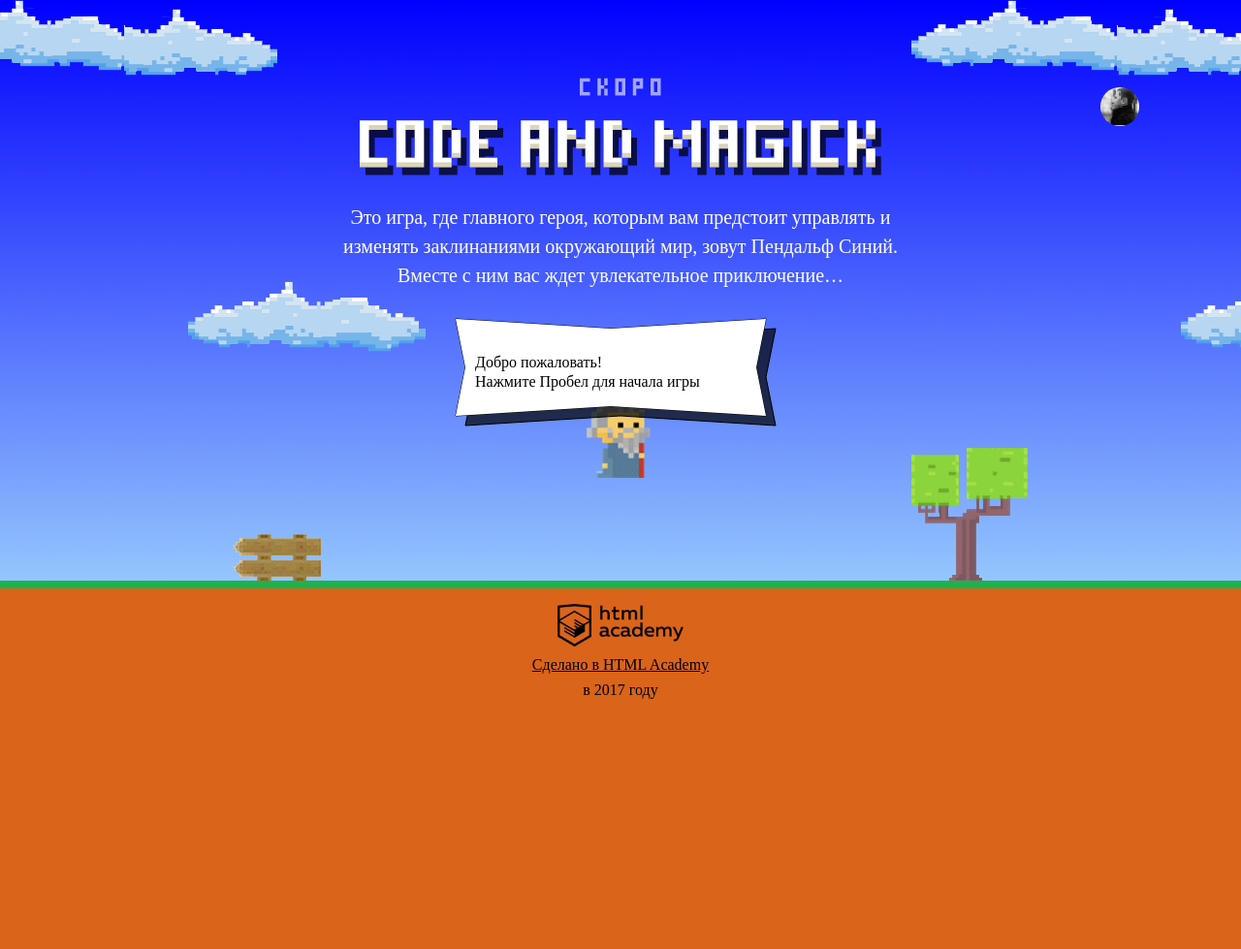
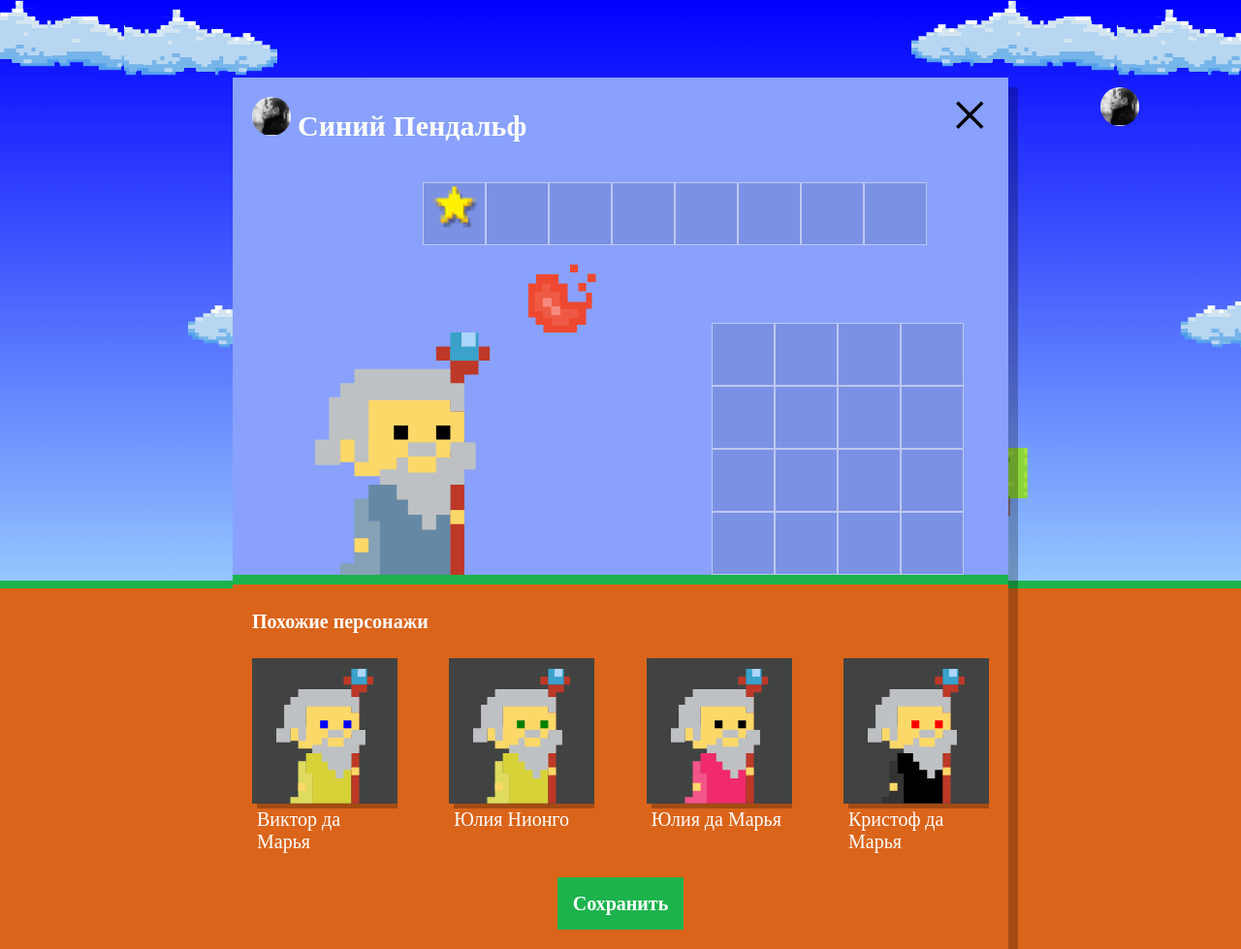
Before and after one commit to Spektorn/CodeAndMagick, a website: page index.html in a window 1280 px wide. Shown: the whole page at 97% size. Before the commit the page ends 800 px from the top, so only its background shows below. Drawn offline with Linux system fonts and the light colour scheme; a web font is replaced by a local one.

Commit message:
Генерация и отрисовка похожих магов.

```diff
--- a/index.html
+++ b/index.html
@@ -210,6 +210,7 @@
   }
 </script>
 <script src="js/stat.js"></script>
+<script src="js/setup.js"></script>
 <script src="js/game.js"></script>
 
 </body>
--- /dev/null
+++ b/js/setup.js
@@ -0,0 +1,92 @@
+'use strict';
+
+var NAME_PATTERN = [
+  'Иван',
+  'Хуан Себастьян',
+  'Мария',
+  'Кристоф',
+  'Виктор',
+  'Юлия',
+  'Люпита',
+  'Вашингтон'
+];
+var SURNAME_PATTERN = [
+  'да Марья',
+  'Верон',
+  'Мирабелла',
+  'Вальц',
+  'Онопко',
+  'Топольницкая',
+  'Нионго',
+  'Ирвинг'
+];
+var COAT_COLOR_PATTERN = [
+  'rgb(101, 137, 164)',
+  'rgb(241, 43, 107)',
+  'rgb(146, 100, 161)',
+  'rgb(56, 159, 117)',
+  'rgb(215, 210, 55)',
+  'rgb(0, 0, 0)',
+];
+var EYES_COLOR_PATTERN = [
+  'black',
+  'red',
+  'blue',
+  'yellow',
+  'green',
+];
+var WIZARDS_QUANTITY = 4;
+
+var setup = document.querySelector('.setup');
+setup.classList.remove('hidden');
+
+var getRandomInt = function (min, max) {
+  return Math.floor(Math.random() * (max - min + 1)) + min;
+};
+
+var getRandomWizards = function () {
+  var wizards = [];
+
+  for (var i = 0; i < WIZARDS_QUANTITY; i++) {
+    var newWizard = {
+      name: NAME_PATTERN[getRandomInt(0, NAME_PATTERN.length - 1)] + ' ' + SURNAME_PATTERN[getRandomInt(0, SURNAME_PATTERN.length - 1)],
+      coatColor: COAT_COLOR_PATTERN[getRandomInt(0, COAT_COLOR_PATTERN.length - 1)],
+      eyesColor: EYES_COLOR_PATTERN[getRandomInt(0, EYES_COLOR_PATTERN.length - 1)],
+    };
+
+    wizards.push(newWizard);
+  }
+
+  return wizards;
+};
+
+var wizards = getRandomWizards();
+
+var similarWizardList = setup.querySelector('.setup-similar-list');
+var similarWizardTemplate = document.querySelector('#similar-wizard-template').content.querySelector('.setup-similar-item');
+
+var renderWizard = function (wizard) {
+  var wizardElement = similarWizardTemplate.cloneNode(true);
+
+  wizardElement.querySelector('.setup-similar-label').textContent = wizard.name;
+  wizardElement.querySelector('.wizard-coat').style.fill = wizard.coatColor;
+  wizardElement.querySelector('.wizard-eyes').style.fill = wizard.eyesColor;
+
+  return wizardElement;
+};
+
+var createWizardsFragment = function () {
+  var fragment = document.createDocumentFragment();
+
+  for (var i = 0; i < wizards.length; i++) {
+    fragment.appendChild(renderWizard(wizards[i]));
+  }
+
+  return fragment;
+};
+
+var fragment = createWizardsFragment();
+
+similarWizardList.appendChild(fragment);
+
+setup.querySelector('.setup-similar').classList.remove('hidden');
--- a/js/stat.js
+++ b/js/stat.js
@@ -29,8 +29,8 @@ var getMaxElement = function (arr) {
 };
 
 var getRandomInt = function (min, max) {
-  return Math.floor(Math.random() * (max - min)) + min;
-}
+  return Math.floor(Math.random() * (max - min + 1)) + min;
+};
 
 window.renderStatistics = function (ctx, players, times) {
   renderCloud(ctx, CLOUD_X + CLOUD_GAP, CLOUD_Y + CLOUD_GAP, 'rgba(0, 0, 0, 0.7)');
```
